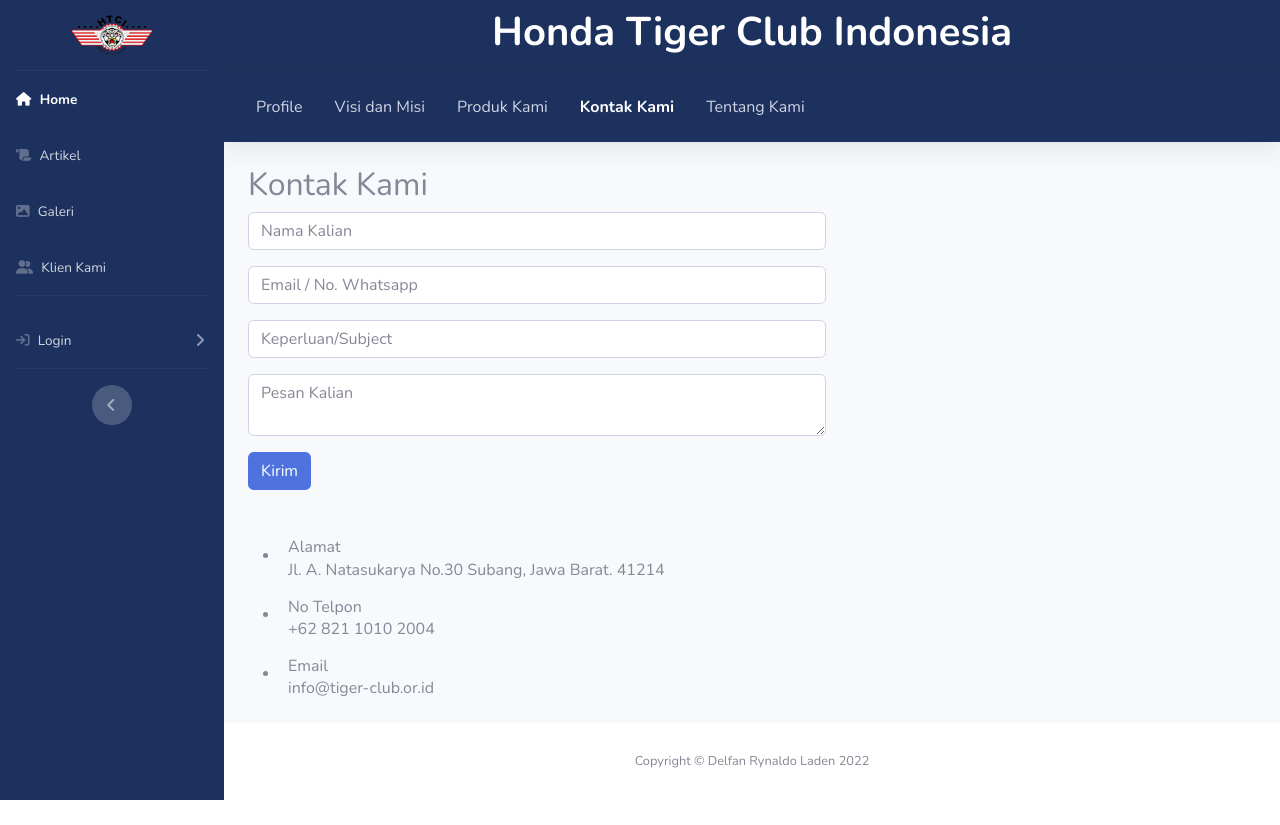
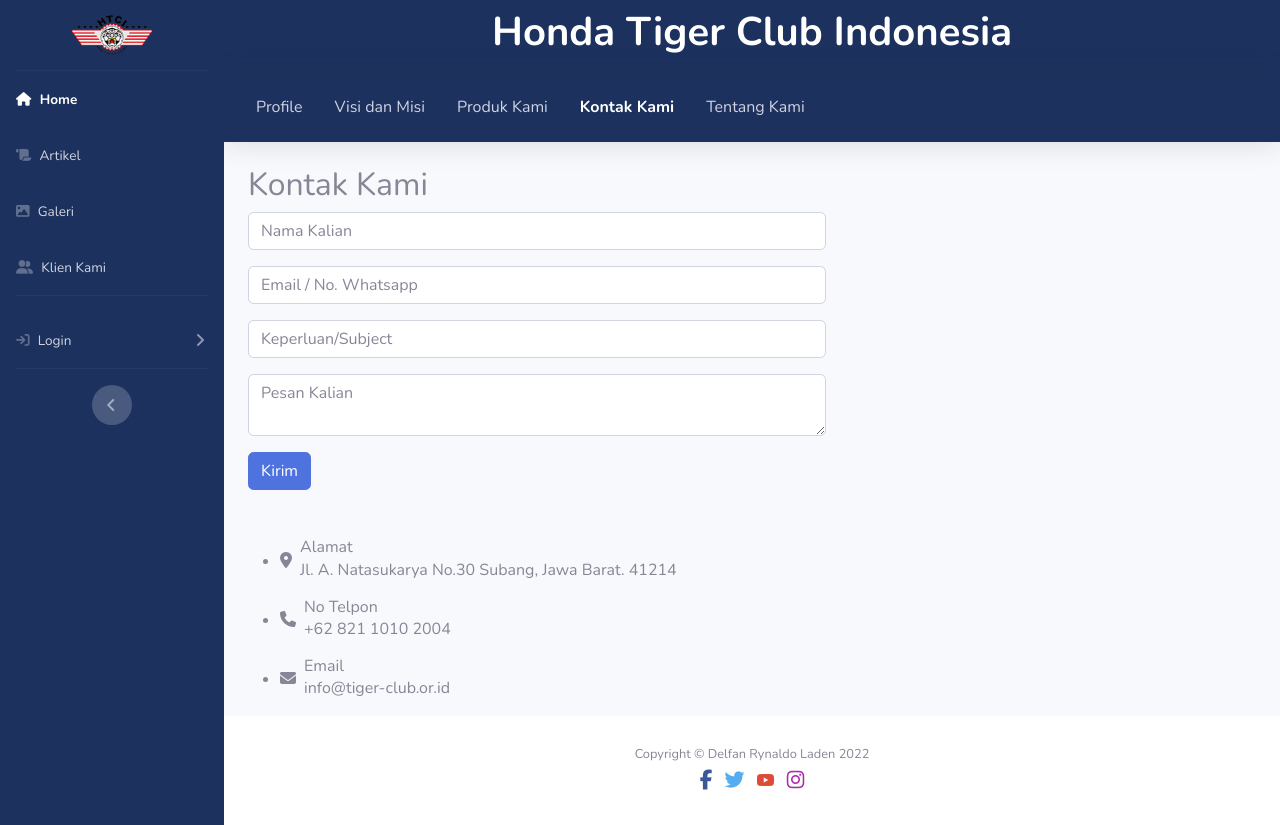
Before and after one commit to dryladen/Motor-Club-Compnay-Profile, a CodeIgniter app: page /motor/company/kontak in a window 1280 px wide. Before the commit the page ends 800 px from the top, so only its background shows below. Run offline with CodeIgniter, Linux system fonts and the light colour scheme; some libraries are stand-ins or nearby versions.

Commit message:
add social media

```diff
--- a/application/views/kontak.php
+++ b/application/views/kontak.php
@@ -22,8 +22,8 @@
         <ul class="none">
           <li class="list mr-xl-5 mr-4 mb-3">
             <div class="d-flex align-items-center">
-                  <i class="ti-location-pin text-primary icon-md mr-2"></i>
-                  <div class="text-left">
+            <i class="fa-solid fa-location-dot"></i>
+              <div class="text-left pl-2">
                 <h6 class="mb-0">Alamat</h6>
                 <p class="mb-0">Jl. A. Natasukarya No.30 Subang, Jawa Barat. 41214</p>
               </div>
@@ -31,8 +31,8 @@
           </li>
           <li class="list mr-xl-5 mr-4 mb-3">
             <div class="d-flex align-items-center">
-                  <i class="ti-angle-right text-primary icon-md mr-2"></i>
-                  <div class="text-left">
+            <i class="fa-solid fa-phone"></i>
+              <div class="text-left pl-2">
                 <h6 class="mb-0">No Telpon</h6>
                 <p class="mb-0">+62 821 1010 2004</p>
               </div>
@@ -40,8 +40,8 @@
           </li>
           <li class="list mr-xl-5 mr-4 mb-3">
             <div class="d-flex align-items-center">
-                  <i class="ti-email text-primary icon-md mr-2"></i>
-                  <div class="text-left">
+              <i class="fa-solid fa-envelope"></i>
+              <div class="text-left pl-2">
                 <h6 class="mb-0">Email</h6>
                 <p class="mb-0">info@tiger-club.or.id</p>
               </div>
--- a/application/views/templates/endnavbar.php
+++ b/application/views/templates/endnavbar.php
@@ -5,8 +5,18 @@
 <!-- Footer -->
 <footer class="sticky-footer bg-white">
   <div class="container my-auto">
-      <div class="copyright text-center my-auto">
+    <div class="copyright text-center mb-2">
       <span>Copyright &copy; Delfan Rynaldo Laden 2022</span>
+    </div>
+    <div class="text-center">
+      <!-- Facebook -->
+      <a style="color: #3b5998;" class="px-1" target="_blank" href="https://www.facebook.com/HTCI2004" role="button"><i class="fab fa-facebook-f fa-lg"></i></a>
+      <!-- Twitter -->
+      <a style="color: #55acee;" class="px-1" target="_blank" href="https://twitter.com/htci_club" role="button"><i class="fab fa-twitter fa-lg"></i></a>
+      <!-- Youtube -->
+      <a style="color: #dd4b39;" class="px-1" target="_blank" href="https://www.youtube.com/channel/UCA2adbfiobc4NyL1unLWTDg/" role="button"><i class="fa-brands fa-youtube"></i></a>
+      <!-- Instagram -->
+      <a style="color: #ac2bac;" class="px-1" target="_blank" href="https://www.instagram.com/htci_club/" role="button"><i class="fab fa-instagram fa-lg"></i></a>
     </div>
   </div>
 </footer>
--- a/index.php
+++ b/index.php
@@ -53,7 +53,7 @@
  *
  * NOTE: If you change these, also change the error_reporting() code below
  */
-	define('ENVIRONMENT', isset($_SERVER['CI_ENV']) ? $_SERVER['CI_ENV'] : 'development');
+	define('ENVIRONMENT', isset($_SERVER['CI_ENV']) ? $_SERVER['CI_ENV'] : 'production');
 
 /*
  *---------------------------------------------------------------
```
Lines whose indentation alone changed are shown as unchanged.
